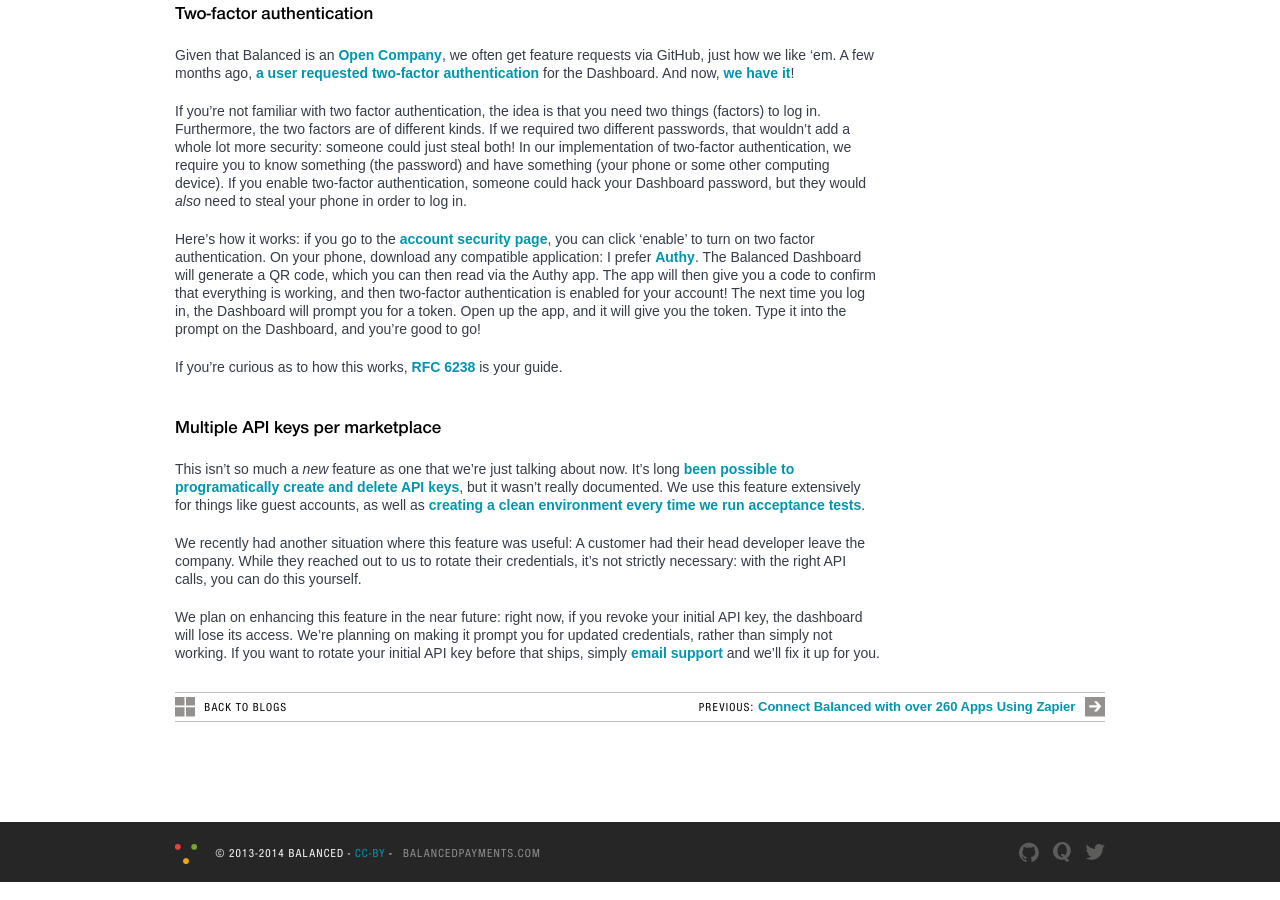
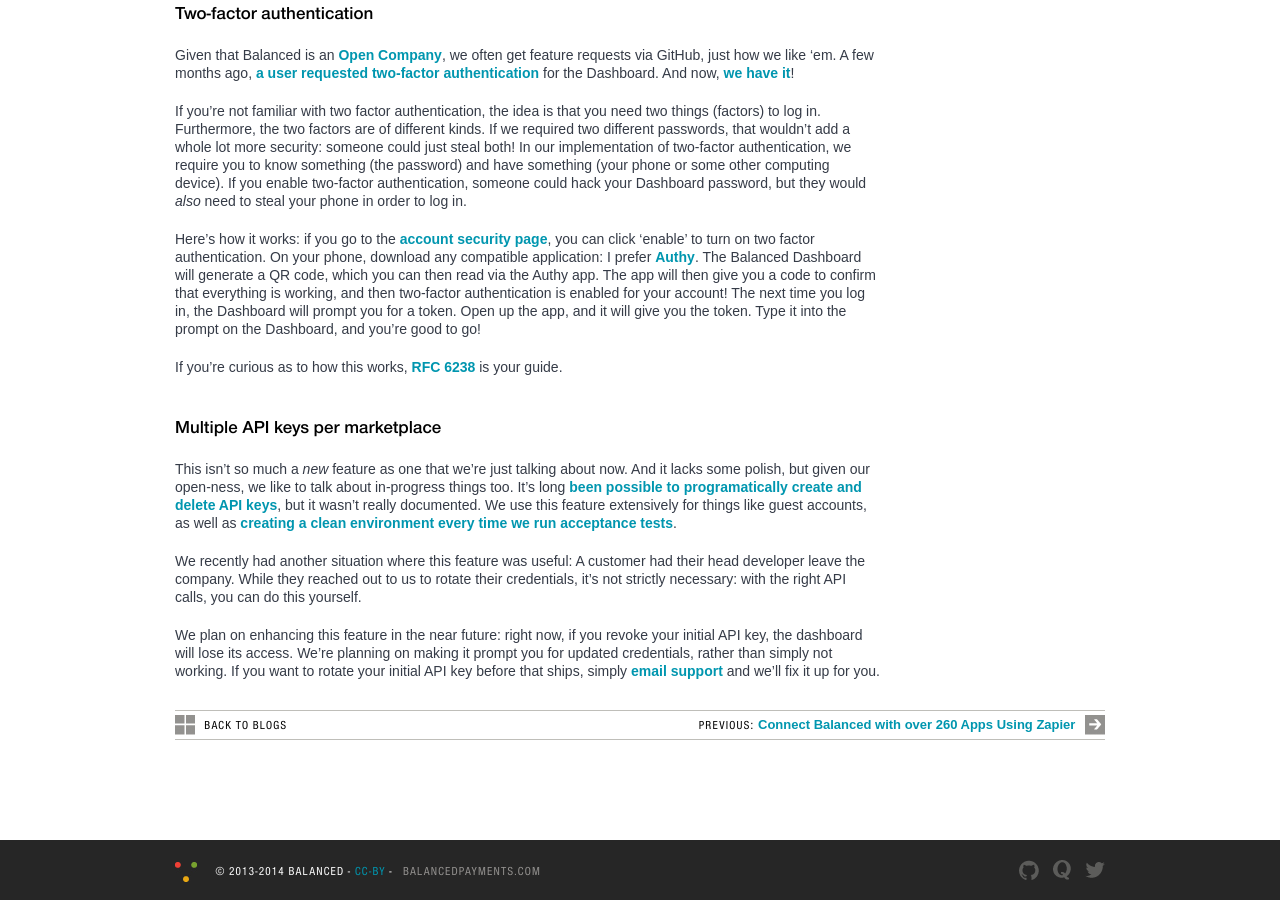
Before and after one commit to balanced/balanced.github.com, a Jekyll site: the page built from _posts/2014-02-07-security-improvements-this-week.md, in a window 1280 px wide and 900 px high, scrolled down 1439 px. Built offline with Jekyll 4.4.1, drawn with Linux system fonts in a browser that asks for light colours; nearby versions of some CDN libraries.

Commit message:
Add note about finish level of this feature.

```diff
--- a/_posts/2014-02-07-security-improvements-this-week.md
+++ b/_posts/2014-02-07-security-improvements-this-week.md
@@ -86,11 +86,12 @@
 
 ## Multiple API keys per marketplace
 
-This isn't so much a _new_ feature as one that we're just talking about now.
-It's long [been possible to programatically create and delete API
+This isn't so much a _new_ feature as one that we're just talking about now. And it
+lacks some polish, but given our open-ness, we like to talk about in-progress things
+too.  It's long [been possible to programatically create and delete API
 keys](https://github.com/balanced/balanced-api/blob/revision1/features/rest/api_keys.feature),
-but it wasn't really documented. We use this feature extensively for things like
-guest accounts, as well as [creating a clean environment every time we run
+but it wasn't really documented. We use this feature extensively for things
+like guest accounts, as well as [creating a clean environment every time we run
 acceptance
 tests](https://github.com/balanced/balanced-api/blob/revision1/features/support/initial_setup.rb#L8-L17).
 
```
